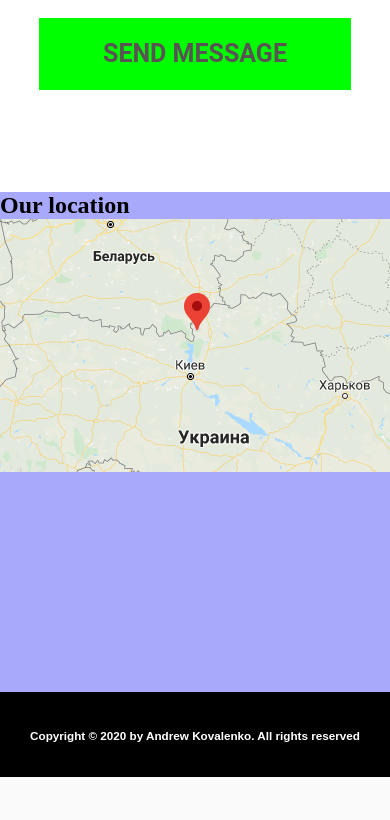
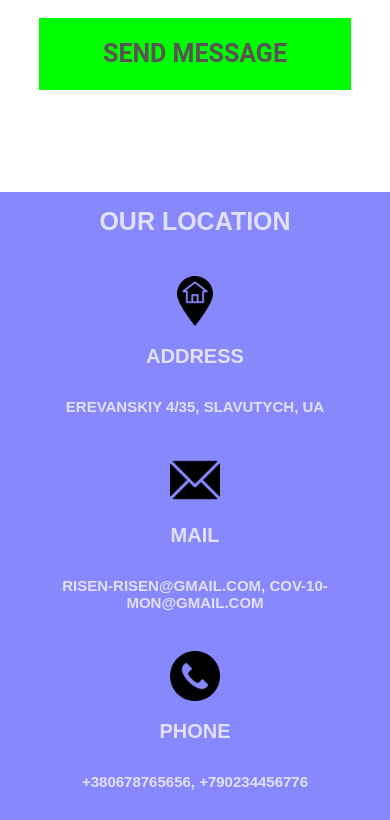
Before and after one commit to FrainRise/COVID-19-monitoring-React, a React (Create React App) app: page /contact-us in a window 390 px wide. Shown: the part 1177-1997 px from the top of the page. Before the commit the page ends 1954 px from the top, so only its background shows below. Built offline with nearby package versions, Linux system fonts and the light colour scheme.

Commit message:
Edited and made full responsive AddressSection component

```diff
--- a/src/components/ContactPage/AddressSection/AddressSection.css
+++ b/src/components/ContactPage/AddressSection/AddressSection.css
@@ -1,5 +1,26 @@
-.map-container {
+.address-container {
     width: 100%;
-    height: 500px;
-    background-color: rgba(0, 0, 255, .325);
+    background-color: rgba(0, 0, 255, 0.459);
+    text-align: center;
+    color: #ffffffbe;
 }
+
+.local-title, .address-title, .address-descr {
+    font-family: Arial, Helvetica, sans-serif;
+    font-weight: 900;
+    text-transform: uppercase;
+    text-align: center;
+}
+
+.location-wrapper {
+    width: 100%;
+}
+
+.map-image {
+    filter: grayscale(100%);
+    transition: all .5s ease-in-out;
+}
+
+.map-image:hover {
+    filter: none;
+}
--- a/src/components/ContactPage/AddressSection/AddressSection.js
+++ b/src/components/ContactPage/AddressSection/AddressSection.js
@@ -1,24 +1,37 @@
 import React from 'react'
 
 import map from '../../../assets/images/address-icons/map.png'
+import address from '../../../assets/images/address-icons/address.png'
+import mail from '../../../assets/images/address-icons/mail.png'
+import phone from '../../../assets/images/address-icons/phone.png'
 
 import './AddressSection.css'
 
 const addresCreds = [
-    {id: 1, name: '', image: '', alt: ''},
-    {id: 1, name: '', image: '', alt: ''},
-    {id: 1, name: '', image: '', alt: ''}
+    {id: 1, name: 'Address', image: address, alt: 'Address', description: 'Erevanskiy 4/35, Slavutych, UA'},
+    {id: 2, name: 'Mail', image: mail, alt: 'Mail', description: 'risen-risen@gmail.com, cov-10-mon@gmail.com'},
+    {id: 3, name: 'Phone', image: phone, alt: 'Phone', description: '+380678765656, +790234456776'}
 ]
 
 const AddressSection = () => {
     return (
-        <div className="map-container">
+        <div className="address-container">
             <h2 className="local-title"> Our location </h2>
-            <div className="local-address">
-
-            </div>
-            <div className="map-block">
-            <img src={map} alt="map" className="map-image"/>
+            <div className="location-wrapper">
+                <div className="local-address">
+                    {addresCreds.map((address) => {
+                        return (
+                            <div className="address-wrapper">
+                                <img src={address.image} alt={address.alt} className="address-icon"/>
+                                <h2 className="address-title">{address.name}</h2>
+                                <p className="address-descr">{address.description}</p>
+                            </div>
+                        )
+                    })}
+                </div>
+                <div className="map-block">
+                    <img src={map} alt="map" className="map-image"/>
+                </div>
             </div>
         </div>
     )
--- a/src/components/ContactPage/responsive-contact.css
+++ b/src/components/ContactPage/responsive-contact.css
@@ -1,4 +1,5 @@
 @media only screen and (max-width: 600px) {
+    /* ContactForm component */
     .wrapper-contact {
         height: 550px;
     }
@@ -34,8 +35,52 @@
         width: 80%;
     }
 
+    /* AddressSection component */
+    .address-container {
+        height: 900px;
+    }
+
+    .local-title, .address-title, .address-descr {
+        padding: 15px 0;
+    }
+
+    .local-title {
+        font-size: 25px;
+    }
+
+    .address-title {
+        font-size: 20px;
+    }
+
+    .address-descr {
+        font-size: 15px;
+    }
+
+    .location-wrapper {
+        width: 100%;
+        display: flex;
+        align-items: center;
+        flex-direction: column;
+        justify-content: center;
+    }
+
+    .address-wrapper {
+        display: block;
+        margin: 25px;
+
+    }
+
+    .address-icon {
+        width: 50px;
+        height: 50px;
+    }
+
+    .map-image {
+        width: 310px;
+    }
 }
 @media only screen and (min-width: 600px) and (max-width: 768px) {
+    /* ContactForm component */
     .wrapper-contact {
         height: 700px;
     }
@@ -68,10 +113,52 @@
         padding: 3.5%;
         width: 400px;
     }
+
+    /* AddressSection component */
+    .address-container {
+        height: 900px;
+    }
+
+    .local-title, .address-title, .address-descr {
+        padding: 15px 0;
+    }
+
+    .local-title {
+        font-size: 32px;
+    }
+
+    .address-title {
+        font-size: 22px;
+    }
+
+    .address-descr {
+        font-size: 15px;
+    }
+
+    .location-wrapper {
+        width: 100%;
+        display: flex;
+        align-items: center;
+        flex-direction: column;
+        justify-content: center;
+    }
+
+    .address-wrapper {
+        display: block;
+        margin: 25px;
+
+    }
+
+    .address-icon {
+        width: 50px;
+        height: 50px;
+    }
+
+
 }
 
 @media only screen and (min-width: 768px) and (max-width: 992px){
-
+    /* ContactForm component */
     .contactTitle {
         padding: 350px 0;
         font-size: 40px;
@@ -92,9 +179,53 @@
         padding: 3.5%;
         width: 400px;
     }
+
+    /* AddressSection component */
+    .address-container {
+        height: 700px;
+    }
+
+    .local-title, .address-title, .address-descr {
+        padding: 15px 0;
+    }
+
+    .local-title {
+        font-size: 40px;
+    }
+
+    .address-title {
+        font-size: 25px;
+    }
+
+    .address-descr {
+        font-size: 18px;
+    }
+
+    .location-wrapper {
+        width: 100%;
+        display: flex;
+        align-items: center;
+        flex-direction: column;
+        justify-content: center;
+    }
+
+
+    .local-address {
+        display: inherit;
+    }
+
+    .address-wrapper {
+        margin: 50px;
+    }
+
+    .address-icon {
+        width: 75px;
+        height: 75px;
+    }
 }
 
 @media only screen and (min-width: 992px)  {
+    /* ContactForm component */
     .contactForm h2 {
         font-size: 40px;
         padding: 75px 0 25px 0;
@@ -110,3 +241,97 @@
         width: 400px;
     }
 }
+
+@media only screen and (min-width: 992px) and (max-width: 1500px) {
+    /* AddressSection component */
+    .address-container {
+        height: 700px;
+    }
+
+    .local-title, .address-title, .address-descr {
+        padding: 15px 0;
+    }
+
+    .local-title {
+        font-size: 40px;
+    }
+
+    .address-title {
+        font-size: 25px;
+    }
+
+    .address-descr {
+        font-size: 18px;
+    }
+
+    .location-wrapper {
+        width: 100%;
+        display: flex;
+        align-items: center;
+        flex-direction: column;
+        justify-content: center;
+    }
+
+
+    .local-address {
+        display: inherit;
+    }
+
+    .address-wrapper {
+        margin: 50px;
+    }
+
+    .address-icon {
+        width: 75px;
+        height: 75px;
+    }
+}
+
+@media only screen and (min-width: 1500px) {
+    /* AddressSection component */
+    .address-container {
+        height: 500px;
+    }
+
+    .local-title, .address-title, .address-descr {
+        padding: 15px 0;
+    }
+
+    .local-title {
+        font-size: 40px;
+    }
+
+    .address-title {
+        font-size: 25px;
+    }
+
+    .address-descr {
+        font-size: 18px;
+    }
+
+    .location-wrapper {
+        width: 100%;
+        display: flex;
+        align-items: center;
+        flex-direction: row;
+        justify-content: center;
+    }
+
+
+    .local-address {
+        display: inherit;
+    }
+
+    .address-wrapper {
+        margin: 50px;
+    }
+
+    .address-icon {
+        width: 90px;
+        height: 90px;
+    }
+
+    .map-image {
+        margin-right: 25px;
+    }
+}
```
